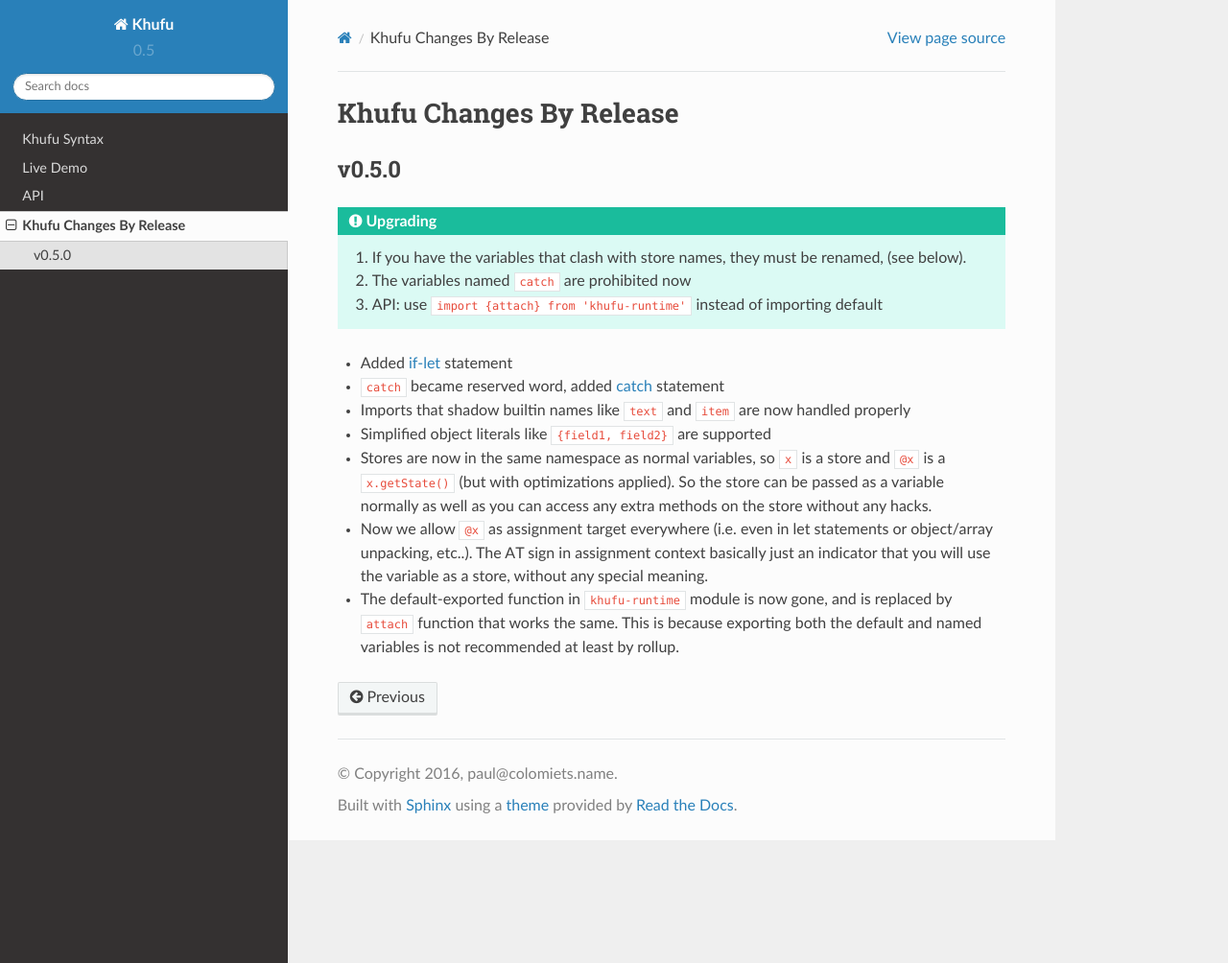
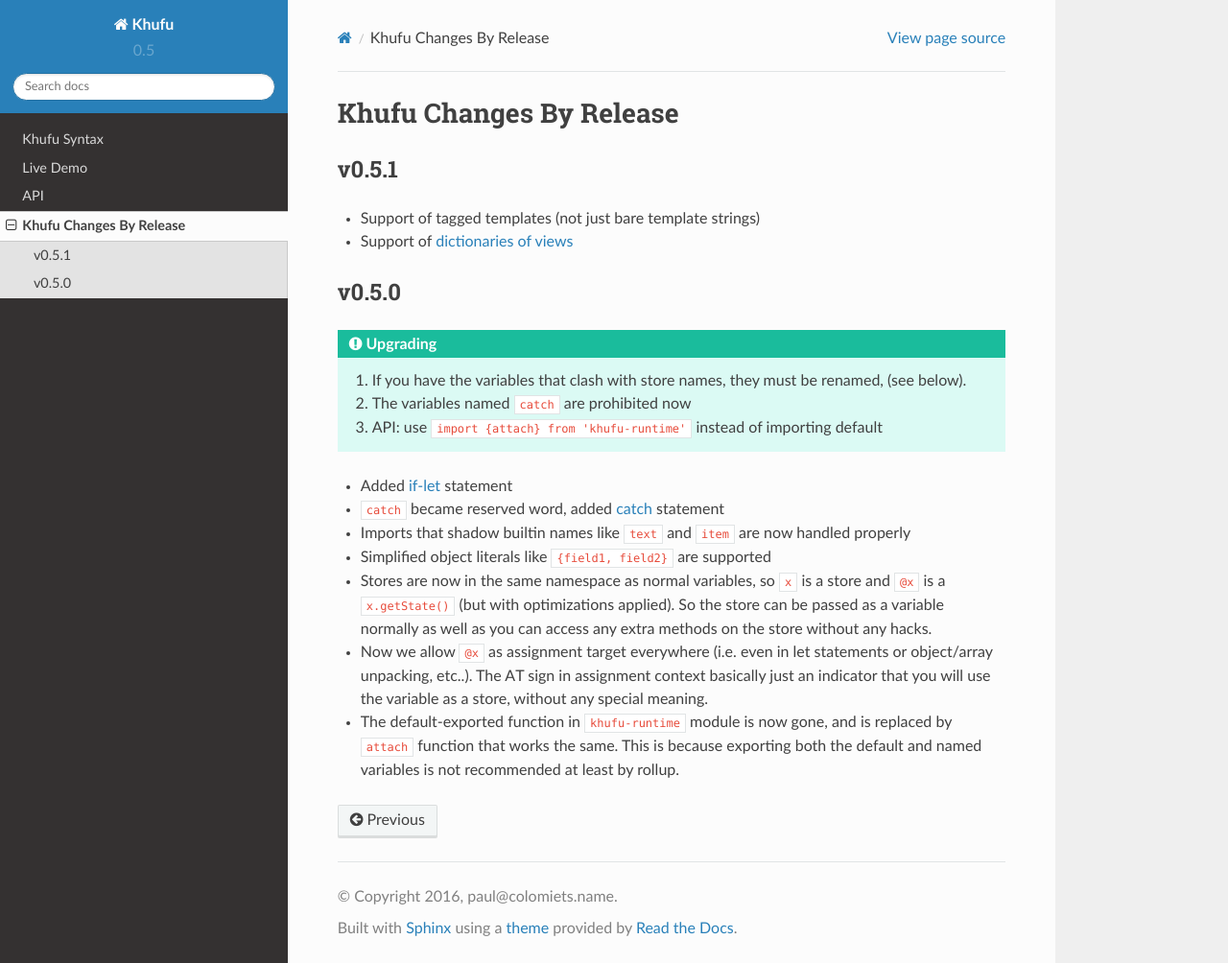
Before and after one commit to tailhook/khufu, a Sphinx documentation site: the page built from doc/changelog.rst, in a window 1280 px wide and 1004 px high. Shown: the whole window at 96% size. Built offline with Sphinx 7.4.7 and the Read the Docs theme 2.0.0, drawn with Linux system fonts in a browser that asks for light colours.

Commit message:
Add changelog for 0.5.1

```diff
--- a/doc/changelog.rst
+++ b/doc/changelog.rst
@@ -1,6 +1,15 @@
 ========================
 Khufu Changes By Release
 ========================
+
+.. _changelog 0.5.1:
+
+v0.5.1
+======
+
+* Support of tagged templates (not just bare template strings)
+* Support of :ref:`dictionaries of views <dictionary-view>`
+
 
 .. _changelog 0.5.0:
 
--- a/doc/syntax.rst
+++ b/doc/syntax.rst
@@ -160,6 +160,8 @@
             value
 
 This creates internal function named ``_helper``.
+
+.. _dictionary-view:
 
 Also you can create a dictionary (i.e. object) of views and access them using
 a variable::
```
